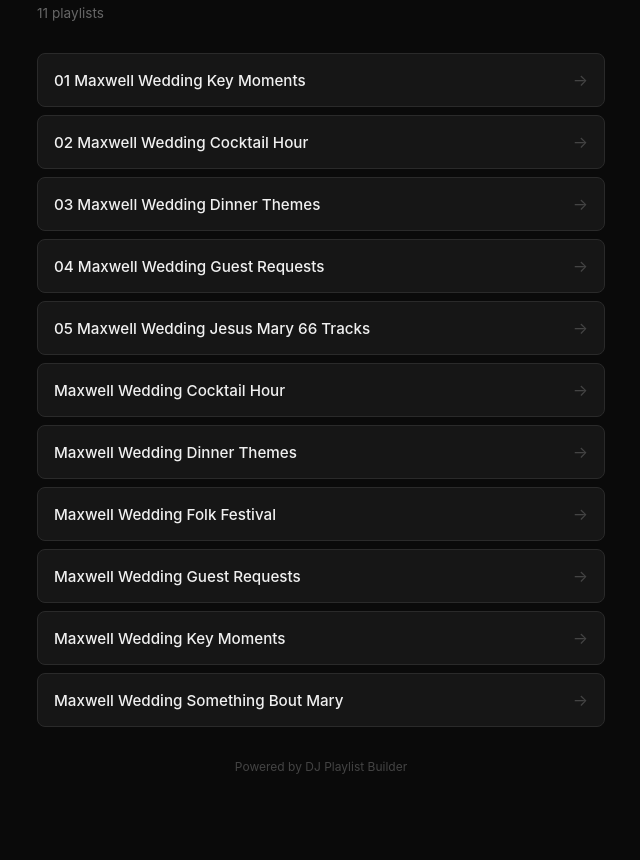
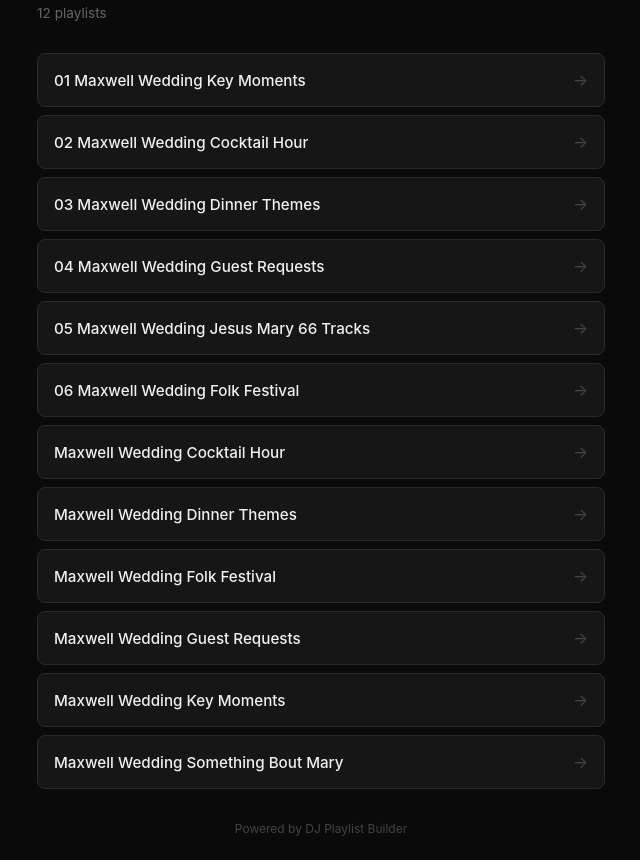
Before and after one commit to TenaciousDev/dj-playlists, a plain HTML site: page index.html in a window 1280 px wide. Shown: the part 54-914 px from the top of the page, without its empty margins (319-959 px from the left). Before the commit the page ends 852 px from the top, so only its background shows below. Drawn offline with Linux system fonts and the light colour scheme.

Commit message:
Update playlist index

```diff
--- a/index.html
+++ b/index.html
@@ -59,7 +59,7 @@
 </head>
 <body>
     <h1>DJ Playlists</h1>
-    <p class="subtitle">11 playlists</p>
+    <p class="subtitle">12 playlists</p>
 
         <a href="https://tenaciousdev.github.io/dj-playlists/01-maxwell-wedding-key-moments.html" class="playlist-link">
             <span class="playlist-name">01 Maxwell Wedding Key Moments</span>
@@ -83,6 +83,11 @@
 
         <a href="https://tenaciousdev.github.io/dj-playlists/05-maxwell-wedding-jesus-mary-66-tracks.html" class="playlist-link">
             <span class="playlist-name">05 Maxwell Wedding Jesus Mary 66 Tracks</span>
+            <span class="arrow">→</span>
+        </a>
+
+        <a href="https://tenaciousdev.github.io/dj-playlists/06-maxwell-wedding-folk-festival.html" class="playlist-link">
+            <span class="playlist-name">06 Maxwell Wedding Folk Festival</span>
             <span class="arrow">→</span>
         </a>
 
```
